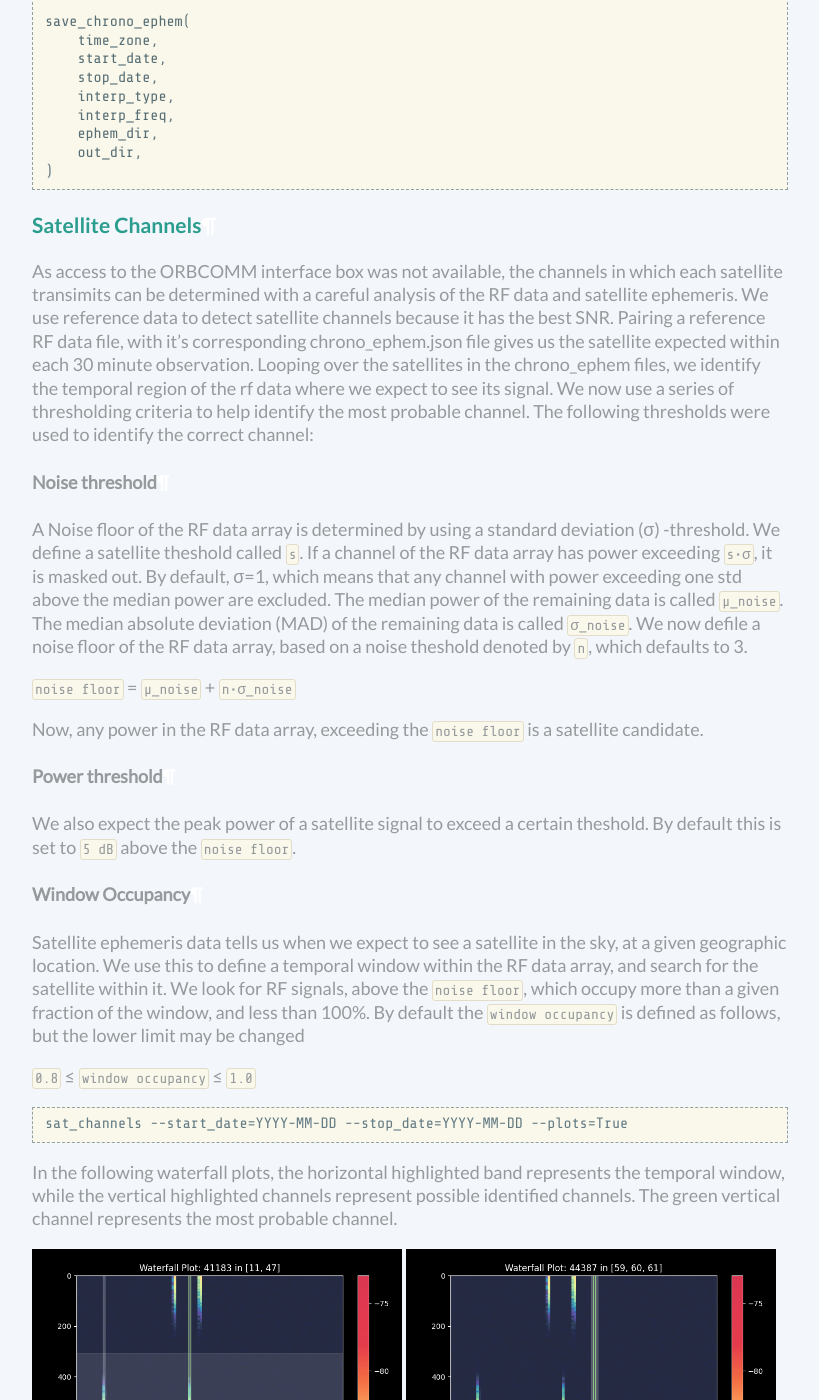
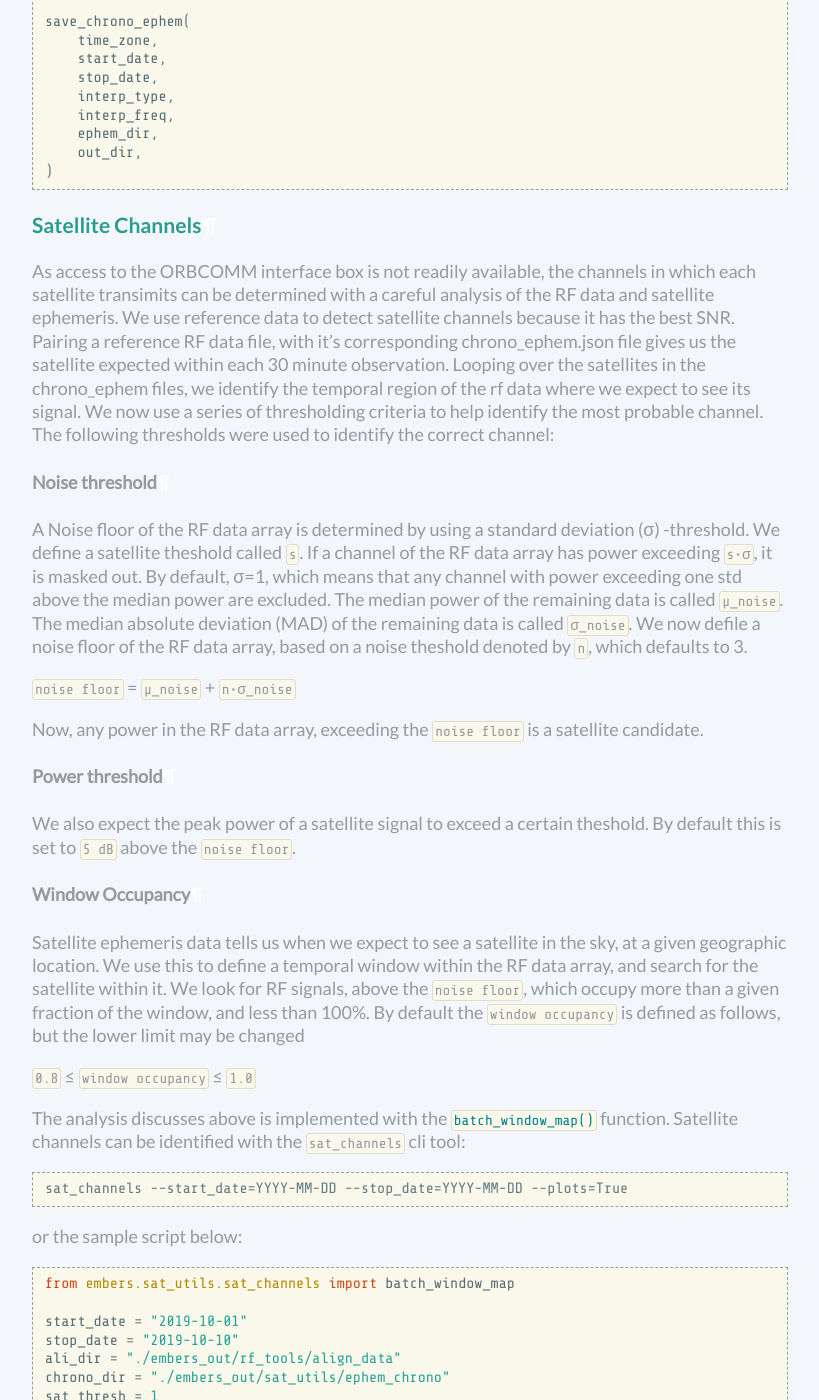
Before and after one commit to amanchokshi/EMBERS, a Sphinx documentation site: the page built from docs/embersbyexample.rst, in a window 1280 px wide and 1400 px high, scrolled down 10549 px. Shown: the whole window, without its empty margins (230-1049 px from the left). Built offline with Sphinx 7.4.7, drawn with Linux system fonts in a browser that asks for light colours; some of the changed text lies outside the part shown.

```diff
--- a/docs/embersbyexample.rst
+++ b/docs/embersbyexample.rst
@@ -410,7 +410,7 @@
 
 Satellite Channels
 ^^^^^^^^^^^^^^^^^^
-As access to the ORBCOMM interface box was not available, the channels in which each satellite transimits can be determined with a careful analysis of the
+As access to the ORBCOMM interface box is not readily available, the channels in which each satellite transimits can be determined with a careful analysis of the
 RF data and satellite ephemeris. We use reference data to detect satellite channels because it has the best SNR. Pairing a reference RF data file, with it's
 corresponding chrono_ephem.json file gives us the satellite expected within each 30 minute observation. Looping over the satellites in the chrono_ephem files,
 we identify the temporal region of the rf data where we expect to see its signal. We now use a series of thresholding criteria to help identify the most
@@ -440,9 +440,43 @@
 
 :samp:`0.8` ≤ :samp:`window occupancy` ≤ :samp:`1.0`
 
+The analysis discusses above is implemented with the :func:`~embers.sat_utils.sat_channels.batch_window_map` function. Satellite channels can be identified with
+the :samp:`sat_channels` cli tool:
+
 .. code-block:: console
 
     sat_channels --start_date=YYYY-MM-DD --stop_date=YYYY-MM-DD --plots=True
+
+or the sample script below:
+
+.. code-block:: python
+
+    from embers.sat_utils.sat_channels import batch_window_map
+
+    start_date = "2019-10-01"
+    stop_date = "2019-10-10"
+    ali_dir = "./embers_out/rf_tools/align_data"
+    chrono_dir = "./embers_out/sat_utils/ephem_chrono"
+    sat_thresh = 1
+    noi_thresh = 3
+    pow_thresh = 15
+    occ_thresh = 0.80
+    out_dir = "./embers_out/sat_utils/sat_channels"
+    plots = True
+
+    batch_window_map(
+        start_date,
+        stop_date,
+        ali_dir,
+        chrono_dir,
+        sat_thresh,
+        noi_thresh,
+        pow_thresh,
+        occ_thresh,
+        out_dir,
+        plots=plots,
+    )
+
 
 In the following waterfall plots, the horizontal highlighted band represents the temporal window, while the vertical highlighted channels represent possible
 identified channels. The green vertical channel represents the most probable channel.
```
Also changed, not shown: 1 other file.
